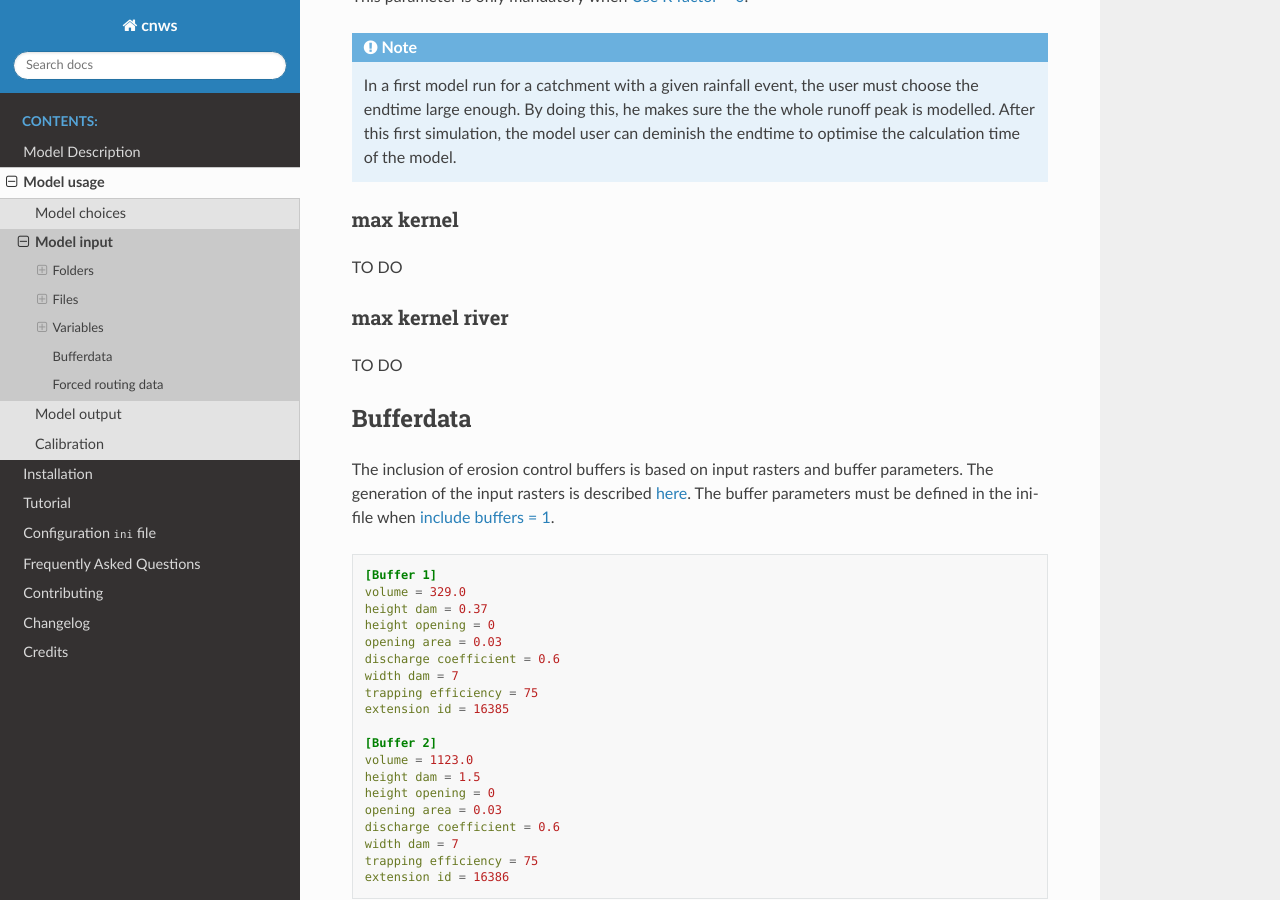
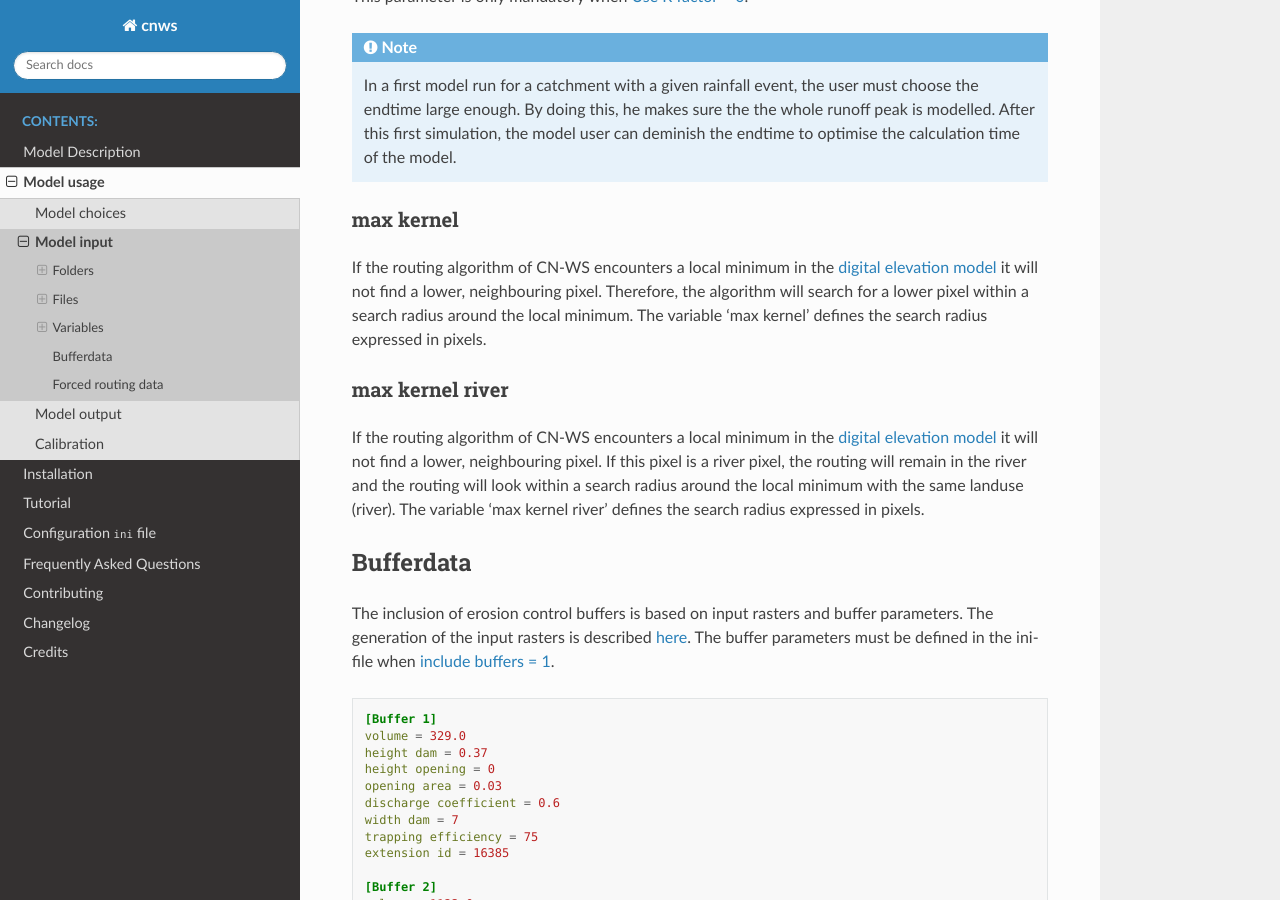
Before and after one commit to watem-sedem/watem-sedem, a Sphinx documentation site: the page built from docs/input.rst, in a window 1280 px wide and 900 px high, scrolled down 10965 px. Built offline with Sphinx 7.4.7 and the Read the Docs theme 2.0.0, drawn with Linux system fonts in a browser that asks for light colours.

Commit message:
Add info about max kernel variables

```diff
--- a/docs/input.rst
+++ b/docs/input.rst
@@ -600,14 +602,23 @@ This parameter is only mandatory when :ref:`Use R factor = 0 <useR>`.
 max kernel
 **********
 
-TO DO
+If the routing algorithm of CN-WS encounters a local minimum in the
+:ref:`digital elevation model <dtmmap>` it will not find a lower, neighbouring
+pixel. Therefore, the algorithm will search for a lower pixel within a search
+radius around the local minimum. The variable 'max kernel' defines the search
+radius expressed in pixels.
 
 .. _maxkernelriver:
 
 max kernel river
 ****************
 
-TO DO
+If the routing algorithm of CN-WS encounters a local minimum in the
+:ref:`digital elevation model <dtmmap>` it will not find a lower, neighbouring
+pixel. If this pixel is a river pixel, the routing will remain in the river and
+the routing will look within a search radius around the local minimum with the
+same landuse (river). The variable 'max kernel river' defines the search radius
+expressed in pixels.
 
 .. _bufferdata:
 
```
Also changed, not shown: other parts of docs/input.rst (+2 -0 lines).
